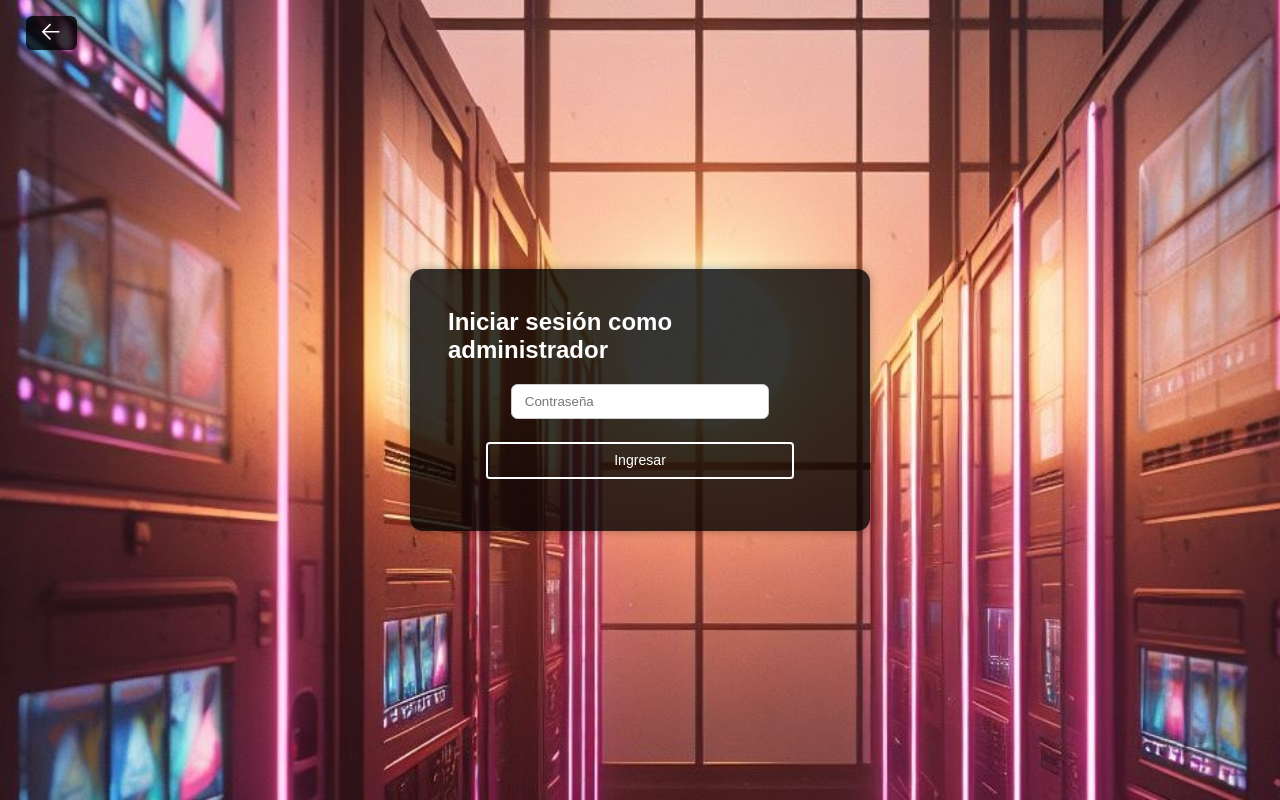
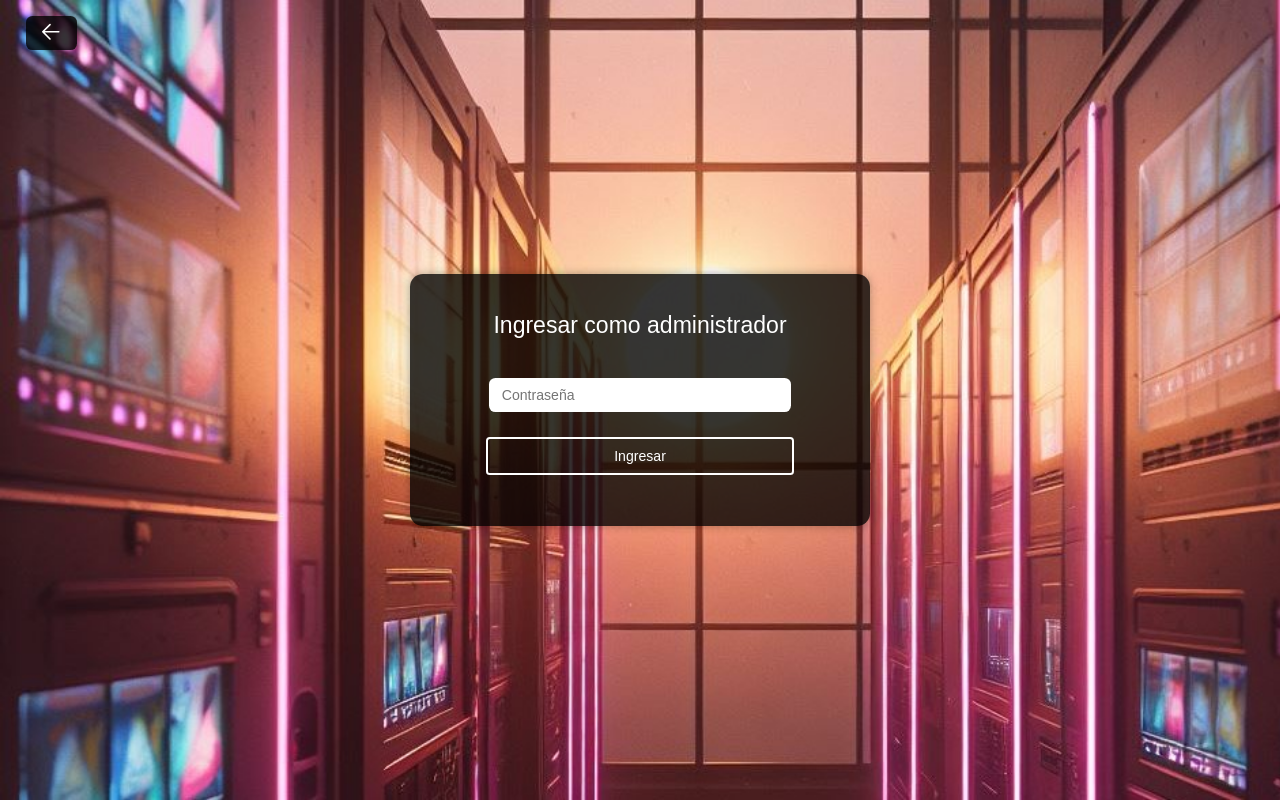
Before and after one commit to pedrojschmidt/expendedora-operas, a React (Create React App) app: page /admin-login in a window 1280 px wide. Built offline with nearby package versions, Linux system fonts and the light colour scheme.

Commit message:
Admin login done

```diff
--- a/src/pages/admin/AdminLoginPage.css
+++ b/src/pages/admin/AdminLoginPage.css
@@ -23,17 +23,19 @@
 
 /* Estilos para el título del formulario */
 .admin-login h2 {
-    font-size: 1.5rem;
-    margin-bottom: 10px;
+    font-size: 1.8vw;
+    margin-bottom: 2vw;
+    font-weight: 500;
     color: white;
 }
 
 /* Estilos para el campo de contraseña */
 .admin-login input[type="password"] {
-    width: 60%;
+    width: 72%;
+    font-size: 1.1vw;
     padding: 0.7vw 1vw;
-    margin: 10px 0;
-    border: 1px solid #ccc;
+    margin: 1vw 0;
+    border: none;
     border-radius: 0.5vw;
 }
 
--- a/src/pages/admin/AdminLoginPage.js
+++ b/src/pages/admin/AdminLoginPage.js
@@ -24,7 +24,7 @@ const AdminLoginPage = () => {
         <div className="admin-login-background">
             <GoBackButton />
             <div className="admin-login">
-                <h2>Iniciar sesión como administrador</h2>
+                <h2>Ingresar como administrador</h2>
                 <input
                     type="password"
                     placeholder="Contraseña"
```
